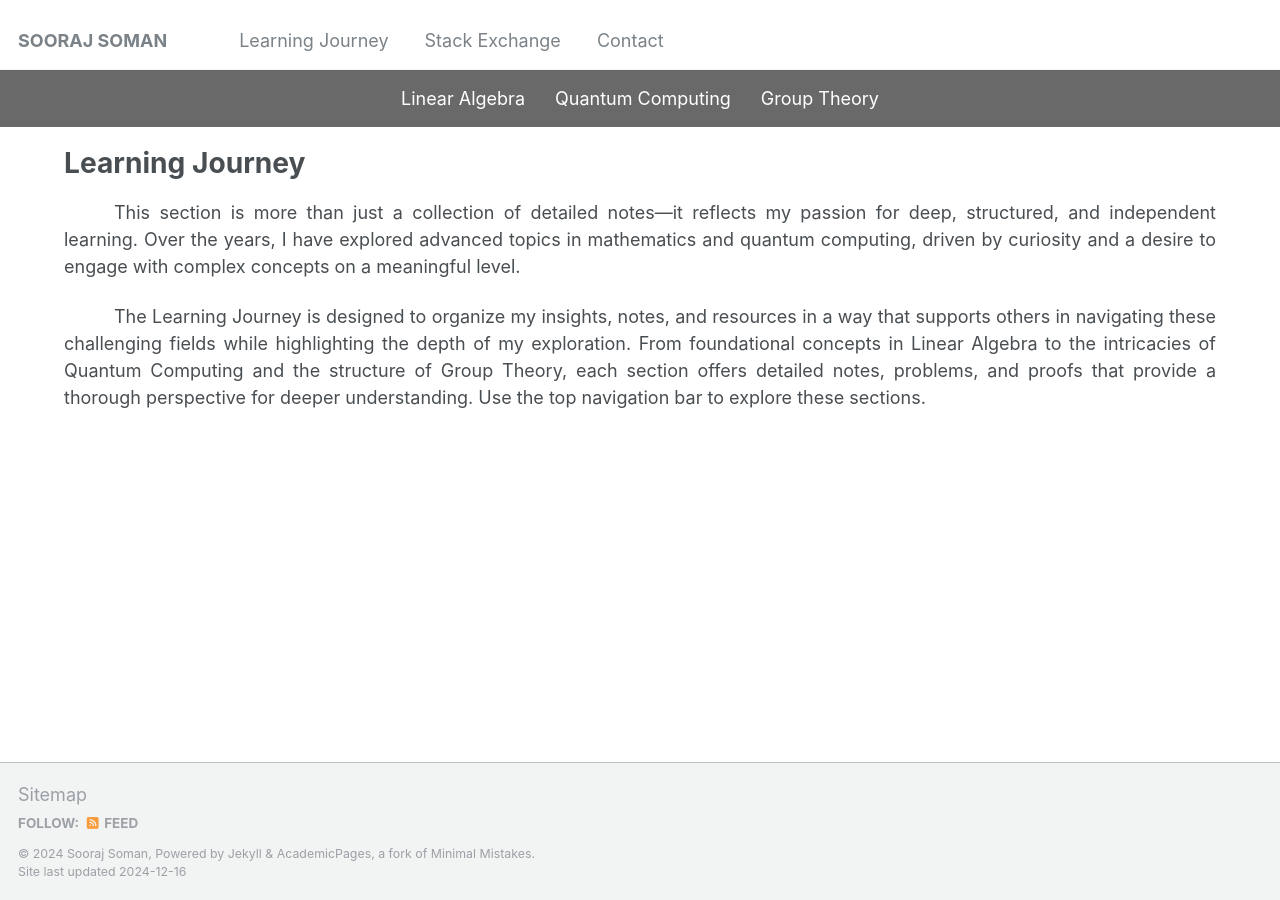
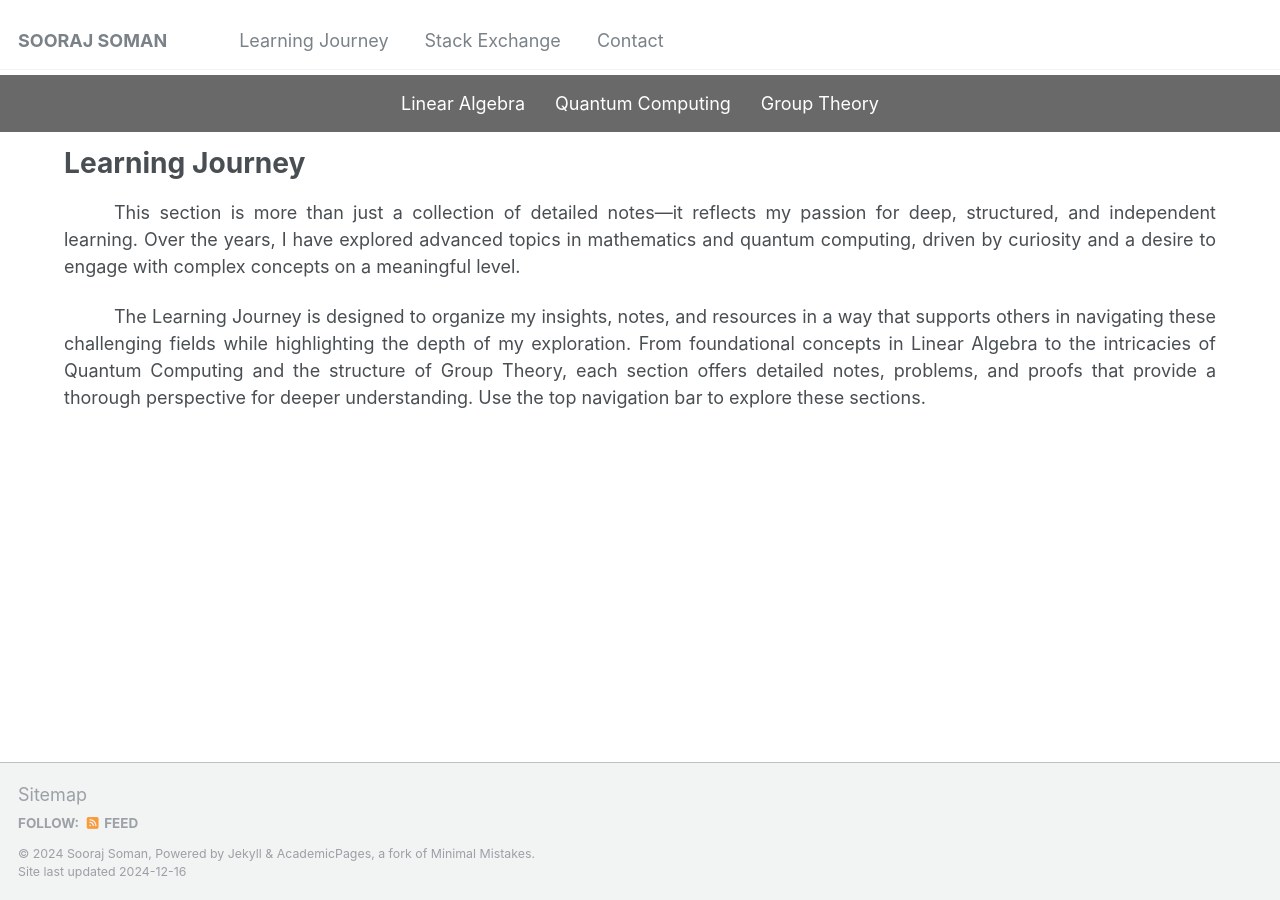
Before and after one commit to soorajss1729/soorajss1729.github.io, a Jekyll site: the page built from _learning/learning.md, in a window 1280 px wide. Built offline with Jekyll 4.4.1, drawn with Linux system fonts in a browser that asks for light colours.

Commit message:
Update main.scss

```diff
--- a/assets/css/main.scss
+++ b/assets/css/main.scss
@@ -52,7 +52,7 @@
   margin-bottom: 20px; /* Space below the bar */
 
   position: sticky; /* Sticks when you scroll down */
-  top: 25px; /* Adjust based on the height of the main navigation bar */
+  top: 75px; /* Adjust based on the height of the main navigation bar */
   z-index: 1000; /* Ensure it stays on top of other content */
 }
 
```
